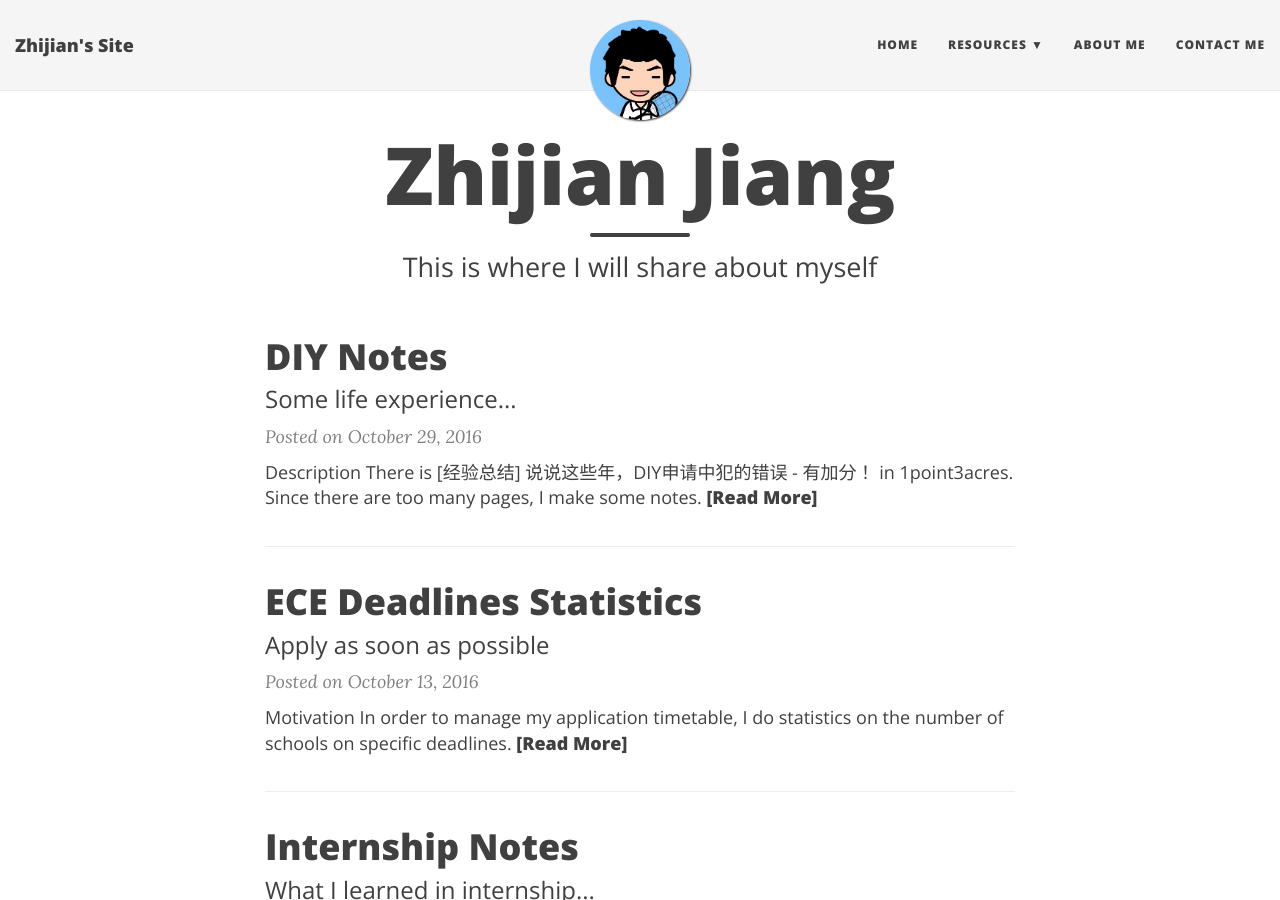
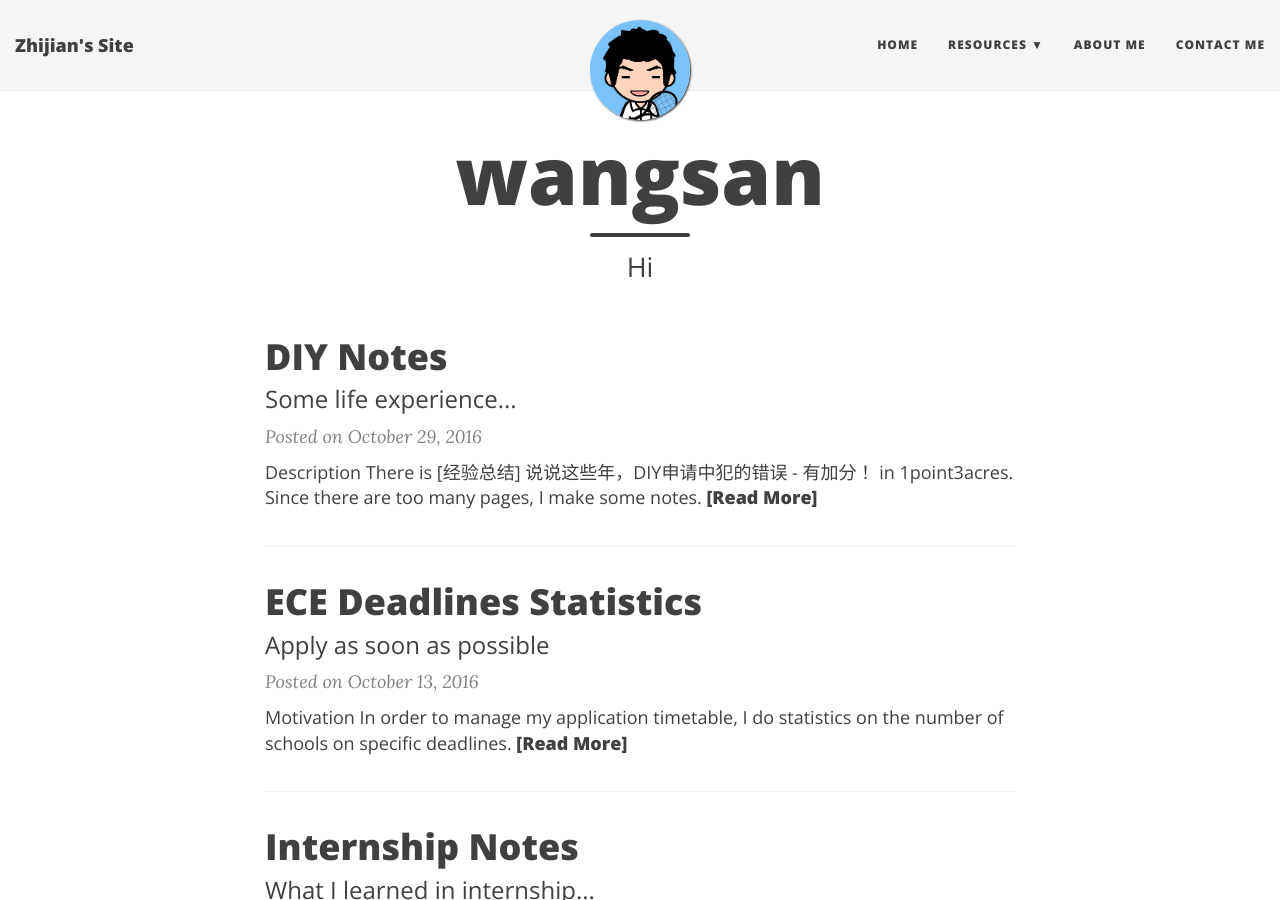
Before and after one commit to softwarelight/ZhijianJiang, a Jekyll site: the page built from index.html, in a window 1280 px wide and 900 px high. Built offline with Jekyll 4.4.1, drawn with Linux system fonts in a browser that asks for light colours; nearby versions of some CDN libraries; the list of posts is cut into pages by our own code.

Commit message:
Update index.html

```diff
--- a/index.html
+++ b/index.html
@@ -1,7 +1,7 @@
 ---
 layout: page
-title: Zhijian Jiang
-subtitle: This is where I will share about myself
+title: wangsan
+subtitle: Hi
 ---
 
 <div class="posts-list">
```
